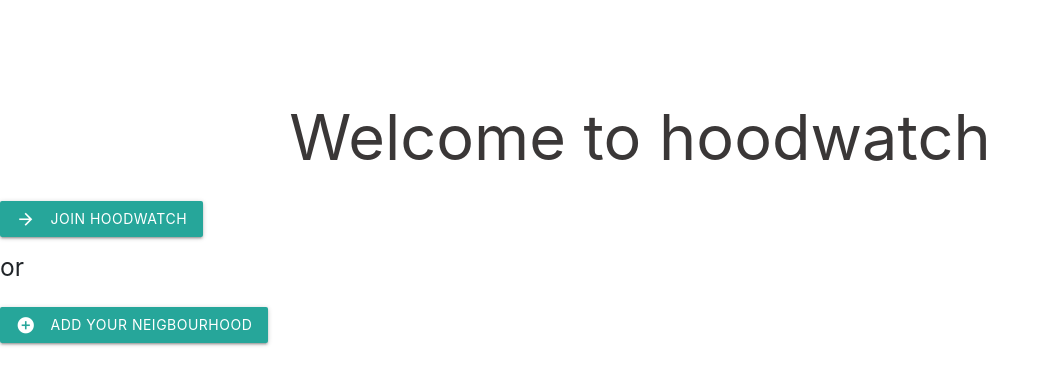
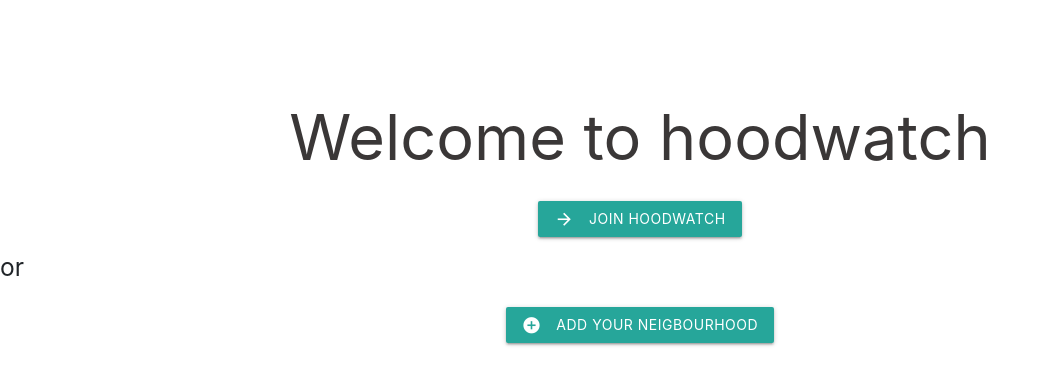
Before and after one commit to maxwellharon/Ujirani, a Django app: page / in a window 1280 px wide. Shown: the part 168-553 px from the top of the page, without its empty margins (0-1049 px from the left). Run offline with Django 3.2, Linux system fonts and the light colour scheme; the visitor is signed in with stand-in values (Sample User, id 1); some libraries are stand-ins or nearby versions.

Commit message:
H4 styling

```diff
--- a/static/css/style.css
+++ b/static/css/style.css
@@ -5,3 +5,7 @@ h1{
   font-weight: bold;
 
 }
+h4{
+  text-align: center;
+  text-decoration: none;
+}
```
